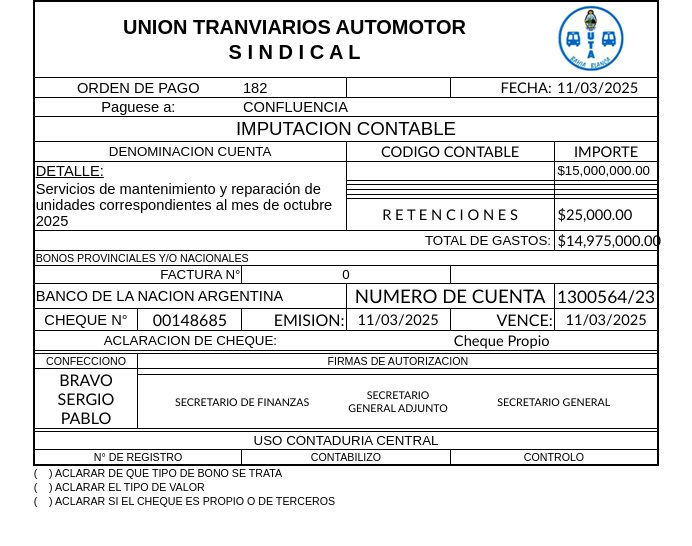
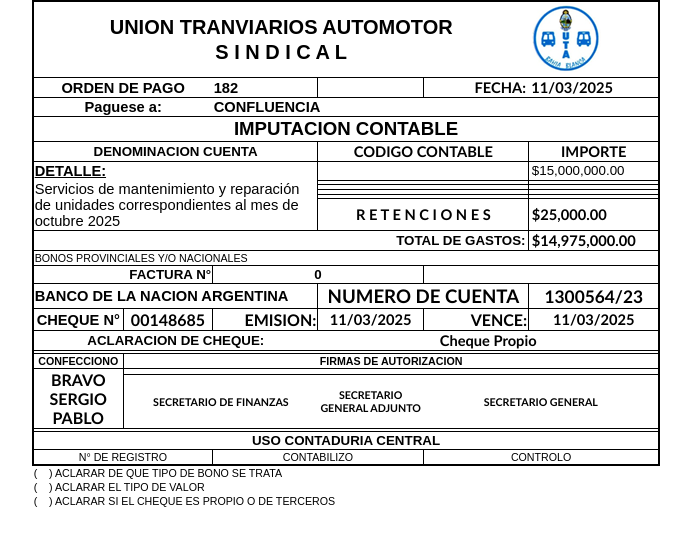
Before and after one commit to macebal/uta-gestion-ops, a Python web app: template templates/payment_order/payment_order.htm in a window 1280 px wide. Shown: the top 546 px of the page, without its empty margins (294-986 px from the left). Run offline with Jinja, Linux system fonts and the light colour scheme; the template is opened without the code that fills it, so the values that code supplies are empty.

Commit message:
refactor: fixed column widths and font weigths

```diff
--- a/templates/payment_order/payment_order.css
+++ b/templates/payment_order/payment_order.css
@@ -1,6 +1,8 @@
 body {
   font-family: Arial, sans-serif;
   font-size: 11pt;
+  font-weight: bold;
+  color: black;
   margin: 0;
   padding: 0;
 }
@@ -22,9 +24,14 @@
   width: 470pt;
 }
 
+col.col-1 { width: 68pt; }
+col.col-2 { width: 67pt; }
+col.col-3 { width: 79pt; }
+col.col-4 { width: 79pt; }
+col.col-5 { width: 79pt; }
+col.col-6 { width: 98pt; }
+
 .header {
-  font-weight: bold;
-  color: black;
   font-size: 15pt;
   text-align: center;
   border-right: none;
@@ -108,12 +115,14 @@
   vertical-align: top;
   border-top: none;
   text-wrap: wrap;
+  font-weight: normal;
 }
 
 .invoice-value {
   text-align: left;
   padding-left: 2pt;
   font-size: 10pt;
+  font-weight: normal;
 }
 
 .witholding-label {
@@ -142,6 +151,7 @@
 .bonds-label {
   text-align: left;
   font-size: 8pt;
+  font-weight: normal;
 }
 
 .invoice-number-label {
@@ -249,10 +259,12 @@
 .control-label {
   text-align: center;
   font-size: 8pt;
+  font-weight: normal;
 }
 
 .check-box-label {
   border: none;
   text-align: left;
   font-size: 8pt;
+  font-weight: normal;
 }
--- a/templates/payment_order/payment_order.htm
+++ b/templates/payment_order/payment_order.htm
@@ -9,6 +9,12 @@
   <body>
     <div align="center">
       <table id="form-table">
+        <col class="col-1" />
+        <col class="col-2" />
+        <col class="col-3" />
+        <col class="col-4" />
+        <col class="col-5" />
+        <col class="col-6" />
         <tr>
           <td colspan="5" class="header header-top" style="border-bottom: none">
             UNION TRANVIARIOS AUTOMOTOR
```
